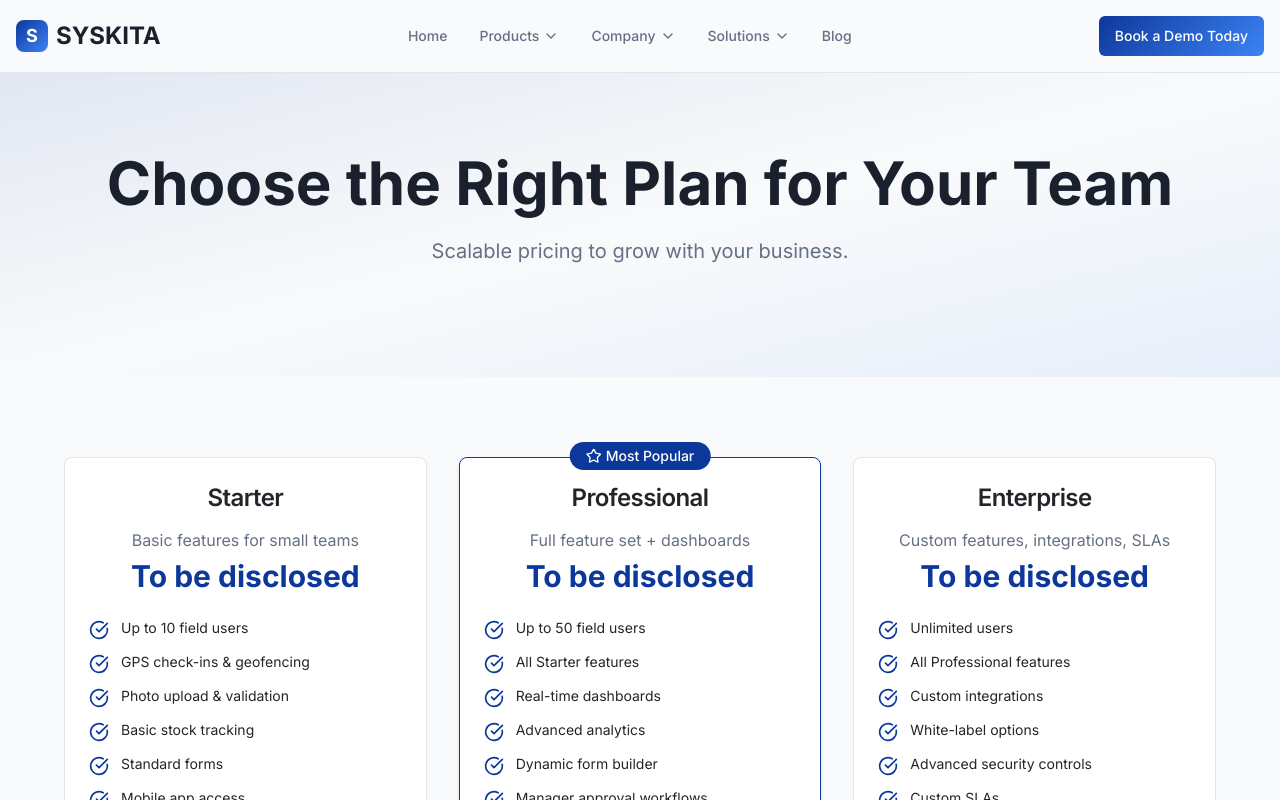
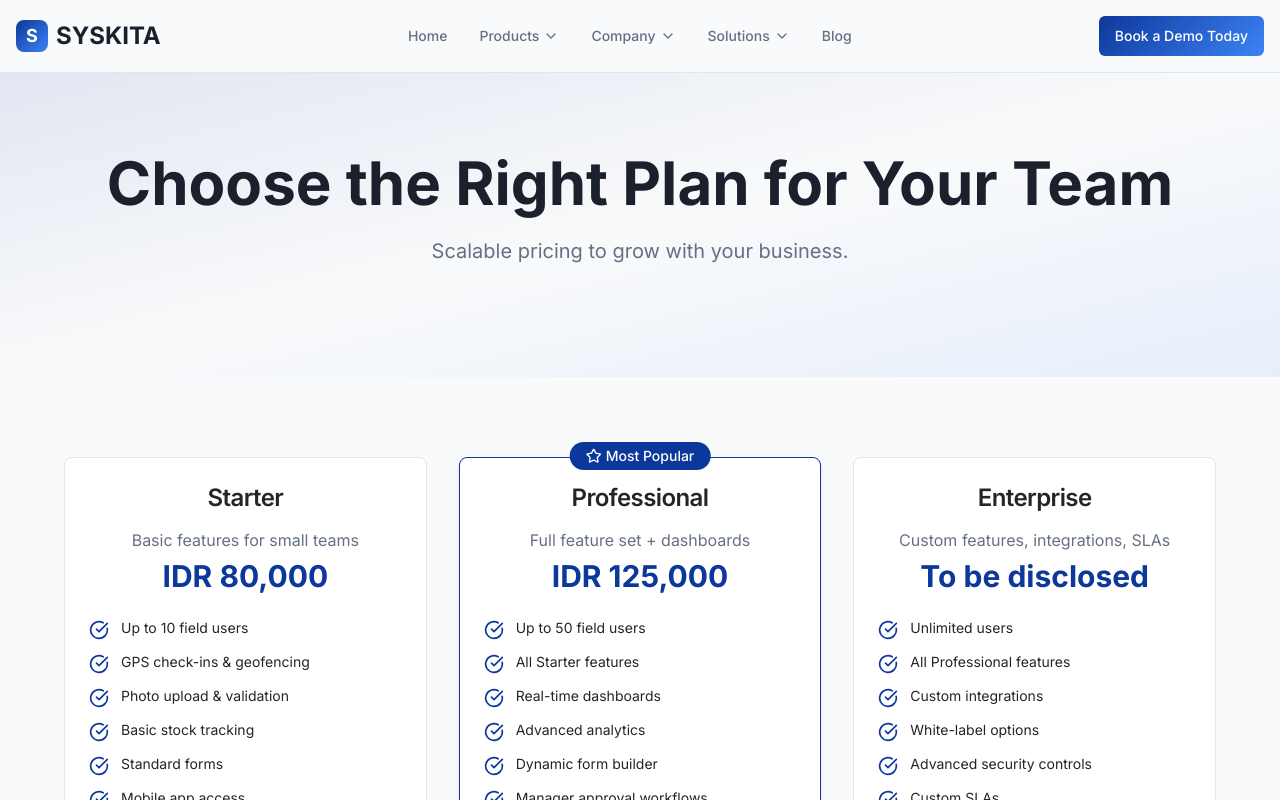
Before and after one commit to Victor-Gondo/syskita-shine-bright, a React (Vite) app: page /merq/pricing in a window 1280 px wide. Shown: the top 800 px of the page. Built offline with nearby package versions, Linux system fonts and the light colour scheme.

Commit message:
Update pricing for MERQ plans
Update Starter plan price to 80,000 IDR and Professional plan price to 125,000 IDR on the MERQ pricing page.

```diff
--- a/src/pages/MERQPricing.tsx
+++ b/src/pages/MERQPricing.tsx
@@ -8,7 +8,7 @@ const MERQPricing = () => {
     {
       name: "Starter",
       description: "Basic features for small teams",
-      price: "To be disclosed",
+      price: "IDR 80,000",
       features: [
         "Up to 10 field users",
         "GPS check-ins & geofencing",
@@ -23,7 +23,7 @@ const MERQPricing = () => {
     {
       name: "Professional",
       description: "Full feature set + dashboards",
-      price: "To be disclosed",
+      price: "IDR 125,000",
       features: [
         "Up to 50 field users",
         "All Starter features",
```
